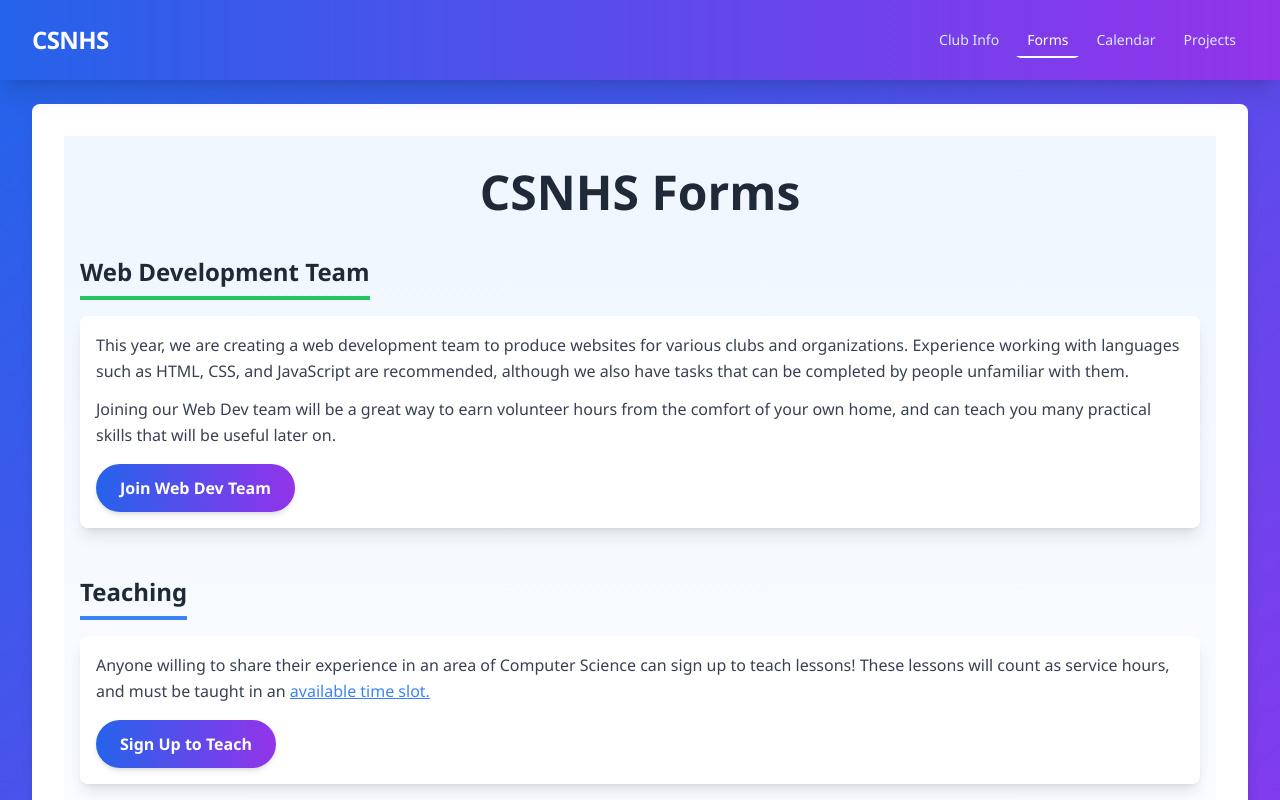
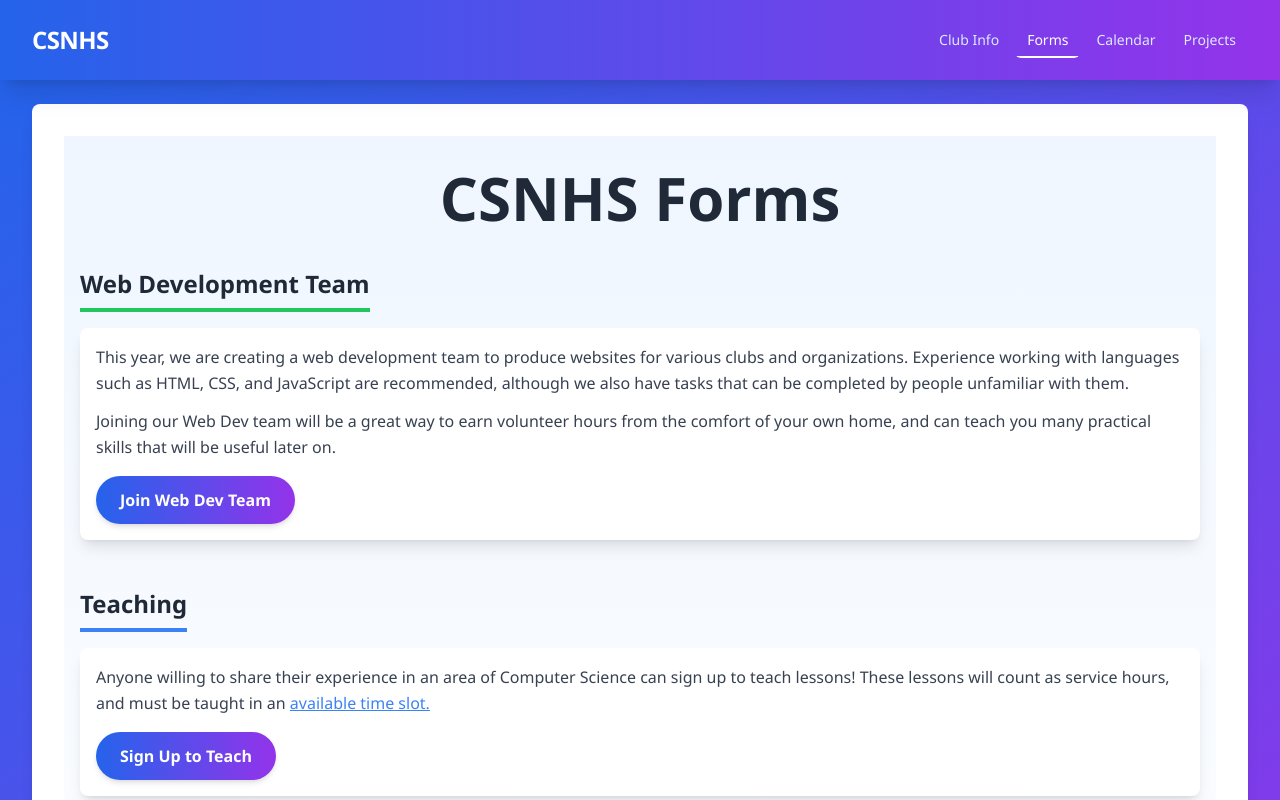
Before and after one commit to anshulmago1/2022-23-Site, a React (Vite) app: page /forms in a window 1280 px wide. Shown: the top 800 px of the page. Built offline with nearby package versions, Linux system fonts and the light colour scheme.

Commit message:
fix form header size

```diff
--- a/src/Pages/Forms.jsx
+++ b/src/Pages/Forms.jsx
@@ -6,7 +6,7 @@ export default function Forms() {
   return (
     <Page>
       <div className="max-w-6xl mx-auto px-4 py-8 bg-gradient-to-b from-blue-50 to-white">
-        <h1 className="text-4xl md:text-5xl font-extrabold text-center text-gray-800 mb-10">
+        <h1 className="text-5xl md:text-6xl font-extrabold text-center text-gray-800 mb-10">
           CSNHS Forms
         </h1>
 
```
